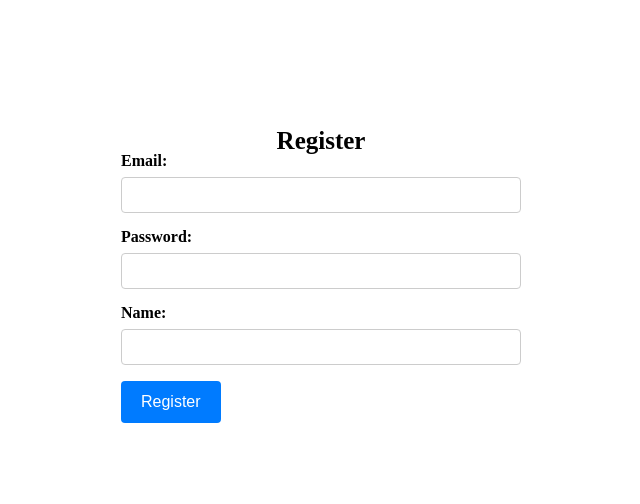
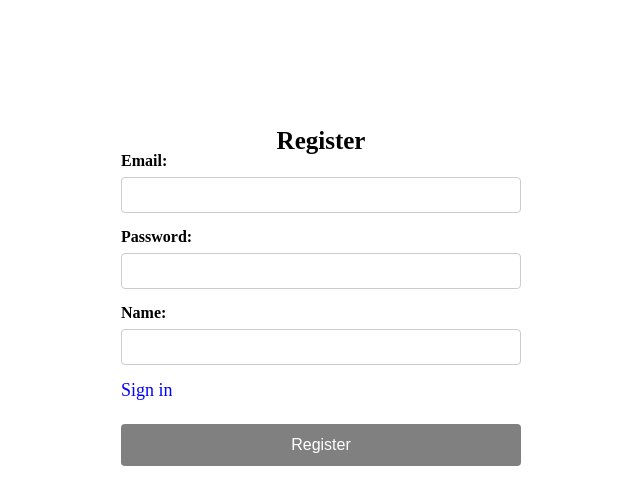
Before and after one commit to AndrewChernoff/kit_test, a React (Vite) app: page /register in a window 1280 px wide. Shown: the top 504 px of the page, without its empty margins (319-959 px from the left). Built offline with nearby package versions, Linux system fonts and the light colour scheme.

Commit message:
changed auth a bit

```diff
--- a/src/api/types.ts
+++ b/src/api/types.ts
@@ -15,3 +15,5 @@ export type MediaItemType = {
   url: string
   createdAt: string;
 }
+
+export type MediaUploadStatus = "initial" | "uploading" | "success" | "fail"
--- a/src/components/common/result/index.tsx
+++ b/src/components/common/result/index.tsx
@@ -1,10 +1,10 @@
 export const Result = ({ status }: { status: string }) => {
     if (status === "success") {
-      return <p>✅ Uploaded successfully!</p>;
+      return <p>✅ Success!</p>;
     } else if (status === "fail") {
-      return <p>❌ Upload failed!</p>;
+      return <p>❌ Failed!</p>;
     } else if (status === "uploading") {
-      return <p>⏳ Uploading started...</p>;
+      return <p>⏳ Started...</p>;
     } else {
       return null;
     }
--- a/src/components/ui/login-form/index.tsx
+++ b/src/components/ui/login-form/index.tsx
@@ -2,13 +2,14 @@ import { FormEvent, useState } from "react";
 import { loginThunk } from "../../../features/auth/auth";
 import { useAppDispatch } from "../../../redux/hooks";
 import { useNavigate } from "react-router-dom";
-import s from '../../../utils/styles/forms-styles.module.scss'
+import { Link } from "react-router-dom";
+import s from "../../../utils/styles/forms-styles.module.scss";
 
 export const LoginForm = () => {
-    const dispatch = useAppDispatch()
+  const dispatch = useAppDispatch();
   const [email, setEmail] = useState("");
   const [password, setPassword] = useState("");
-    const navigate = useNavigate()
+  const navigate = useNavigate();
 
   const handleSubmit = (e: FormEvent<HTMLFormElement>) => {
     e.preventDefault();
@@ -16,11 +17,14 @@ export const LoginForm = () => {
     dispatch(loginThunk({ email, password }))
       .unwrap()
       .then(() => {
-        setEmail("")
-        setPassword("")
+        setEmail("");
+        setPassword("");
         navigate("/");
-    });
+      })
+      .catch(() => alert("Email or password is wrong!"));
   };
+
+  const isDisabled = email.trim().length === 0 || password.trim().length === 0;
 
   return (
     <form className={s.form} onSubmit={handleSubmit}>
@@ -40,8 +44,10 @@ export const LoginForm = () => {
         onChange={(e) => setPassword(e.target.value)}
         required
       />
-
-        <button type="submit">Login</button>
+      <Link to="/register">Sign up</Link>
+      <button disabled={isDisabled} type="submit">
+        Login
+      </button>
     </form>
   );
 };
--- a/src/components/ui/register-form/index.tsx
+++ b/src/components/ui/register-form/index.tsx
@@ -1,17 +1,26 @@
 import { FormEvent, useState } from "react";
-import { api } from "../../../api/api";
+import { Link } from "react-router-dom";
+import { useAppDispatch, useAppSelector } from "../../../redux/hooks";
+import { Result } from "../../common/result";
+import { registerThunk } from "../../../features/auth/auth";
 import s from "../../../utils/styles/forms-styles.module.scss";
 
 export const RegistrationForm = () => {
+  const dispatch = useAppDispatch()
   const [email, setEmail] = useState("");
   const [password, setPassword] = useState("");
   const [name, setName] = useState("");
+  const status = useAppSelector(state => state.auth.status)
 
   const handleSubmit = (e: FormEvent<HTMLFormElement>) => {
     e.preventDefault();
+    dispatch(registerThunk({ email, password, name })).unwrap()
+      .catch(() => alert('Email is already taken!'))
 
-    api.register({ email, password, name });
   };
+
+  const isDisabled = email.trim().length === 0 || password.trim().length === 0 || name.trim().length === 0;
+
 
   return (
     <form className={s.form} onSubmit={handleSubmit}>
@@ -39,8 +48,11 @@ export const RegistrationForm = () => {
         onChange={(e) => setName(e.target.value)}
         required
       />
+        <Link to="/login">Sign in</Link>
 
-      <button type="submit">Register</button>
+      <button disabled={isDisabled} type="submit">Register</button>
+
+      <Result status={status} />
     </form>
   );
 };
--- a/src/features/auth/auth.ts
+++ b/src/features/auth/auth.ts
@@ -1,27 +1,29 @@
 import { PayloadAction, createAsyncThunk, createSlice } from "@reduxjs/toolkit";
 import { api } from "../../api/api";
-import { LoginType } from "../../api/types";
+import { LoginType, MediaUploadStatus, RegisterType } from "../../api/types";
 import { RootState } from "../../redux/store";
 
 export interface AuthState {
   isAuth: boolean;
   isLoading: boolean;
   error: null | string;
+  status: MediaUploadStatus;
 }
 
 const initialState: AuthState = {
   isLoading: false,
   isAuth: false,
   error: null,
+  status: "initial"
 };
 
 export const authSlice = createSlice({
   name: "auth",
   initialState,
   reducers: {
-    authMe: (state, action: PayloadAction<boolean>) => {
+    /* authMe: (state, action: PayloadAction<boolean>) => {
         state.isAuth = action.payload;
-    },
+    }, */
     setAuthError: (state, action: PayloadAction<string | null>) => {
       state.error = action.payload;
     },
@@ -48,8 +50,42 @@ export const authSlice = createSlice({
       builder.addCase(logoutThunk.rejected, (state, action: any) => {
         state.isLoading = false;
         state.error = action.error.message || "Some Error!";
+      }),
+      builder.addCase(registerThunk.fulfilled, (state/* , action: PayloadAction<MediaUploadStatus> */) => {
+        state.isLoading = false;
+        //state.status = action.payload
+      }),
+      builder.addCase(registerThunk.pending, (state) => {
+        state.isLoading = true;
+      }),
+      builder.addCase(registerThunk.rejected, (state, action: any) => {
+        state.isLoading = false;
+        state.error = action.error.message || "Some Error!";
+        //state.status = 'fail'
+        //alert("This email is already taken!")
       })
   },
+});
+
+export const registerThunk = createAsyncThunk<
+void,
+RegisterType,
+{ rejectValue: string }
+>("auth/registerUser", async (data, {rejectWithValue }) => {
+const res = await api.register(data);
+
+try {
+
+  if (res.data.status !== "ok") {
+    return rejectWithValue("Some Error!");
+  }
+} catch (error) {
+  const axiosError = error as any; /*  AxiosError<ErrorResponse> */
+  if (axiosError.response) {
+    return rejectWithValue(axiosError.response.data.error_text);
+  }
+  return rejectWithValue("Unknown error occurred");
+}
 });
 
 export const loginThunk = createAsyncThunk<
@@ -100,6 +136,6 @@ export const logoutThunk = createAsyncThunk<
 
 export const isAuth = (state: RootState) => state.auth.isAuth;
 
-export const { authMe, setAuthError } = authSlice.actions;
+export const { setAuthError } = authSlice.actions;
 
 export default authSlice.reducer;
--- a/src/features/media/media.ts
+++ b/src/features/media/media.ts
@@ -1,8 +1,7 @@
 import { PayloadAction, createAsyncThunk, createSlice } from "@reduxjs/toolkit";
 import { api } from "../../api/api";
-import { MediaItemType } from "../../api/types";
+import { MediaItemType, MediaUploadStatus } from "../../api/types";
 
-type MediaUploadStatus = "initial" | "uploading" | "success" | "fail"
 
 export interface AuthState {
   items: MediaItemType[] | null;
@@ -21,7 +20,7 @@ const initialState: AuthState = {
 };
 
 export const mediaSlice = createSlice({
-  name: "auth",
+  name: "media",
   initialState,
   reducers: {
     setdeletedIds: (state, action: PayloadAction<string | null>) => {
--- a/src/utils/styles/forms-styles.module.scss
+++ b/src/utils/styles/forms-styles.module.scss
@@ -23,7 +23,16 @@
       font-size: 16px;
     }
 
+    a {
+      display: block;
+      font-size: 18px;
+      text-decoration: none;
+      color: blue;
+      margin-bottom: 25px;
+    }
+
     button {
+      width: 100%;
       background-color: #007bff;
       color: white;
       border: none;
@@ -39,5 +48,8 @@
       &:hover {
         background-color: #0056b3;
       }
+      &:disabled {
+        background-color: grey;
+      }
     }
   }
```
Lines whose indentation alone changed are shown as unchanged.
